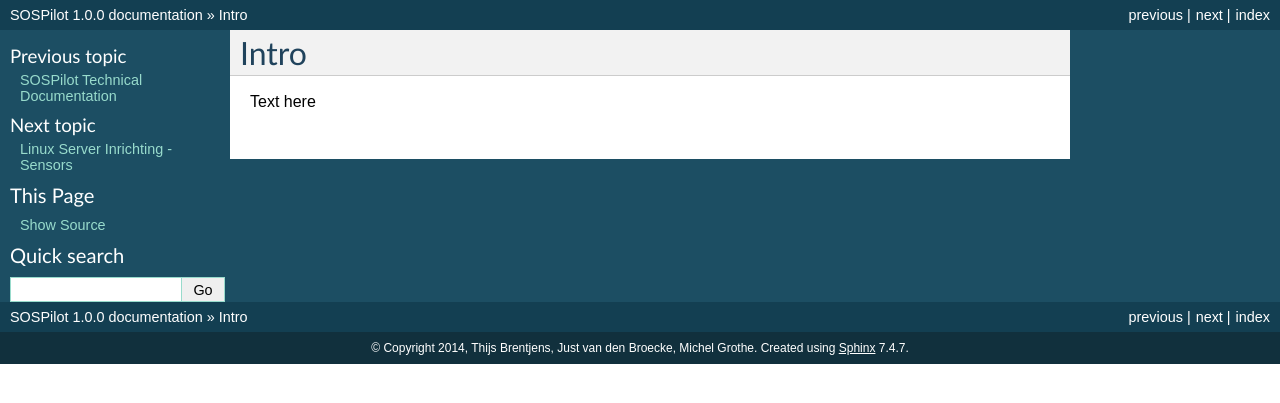
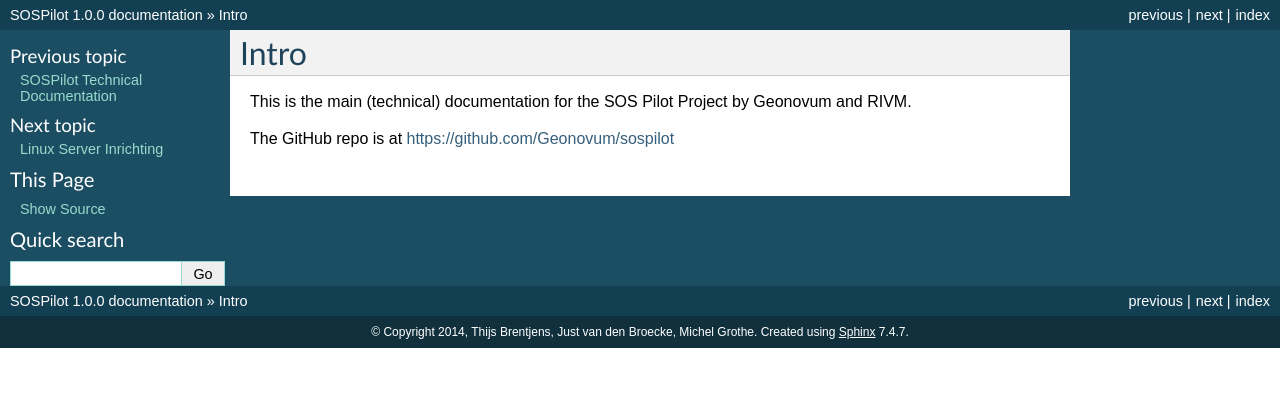
Before and after one commit to Geonovum/sospilot, a Sphinx documentation site: the page built from docs/intro.rst, in a window 1280 px wide. Shown: the top 403 px of the page. Built offline with Sphinx 7.4.7, drawn with Linux system fonts in a browser that asks for light colours.

```diff
--- a/docs/intro.rst
+++ b/docs/intro.rst
@@ -3,4 +3,6 @@
 Intro
 =====
 
-Text here
+This is the main (technical) documentation for the SOS Pilot Project by Geonovum and RIVM.
+
+The GitHub repo is at https://github.com/Geonovum/sospilot
--- a/docs/server-inrichting.rst
+++ b/docs/server-inrichting.rst
@@ -1,9 +1,9 @@
 .. _geolinuxserver:
 
 
-*********************************
-Linux Server Inrichting - Sensors
-*********************************
+***********************
+Linux Server Inrichting
+***********************
 
 Hier staat de inrichting beschreven voor de Linux Server (Ubuntu) met FOSS geo-toepassingen.
 Dit betreft een Ubuntu-server waarop allerlei basis en geo-gerelateerde packages zijn toegevoegd.
```
Also changed, not shown: 1 other file.
